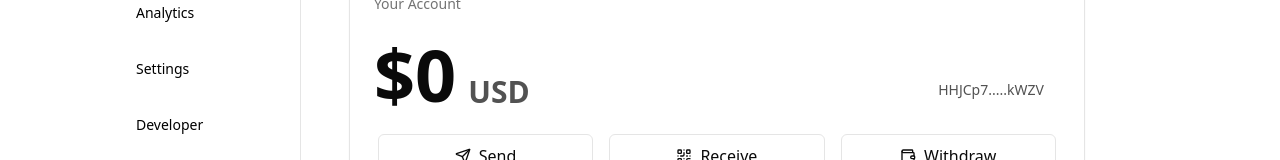
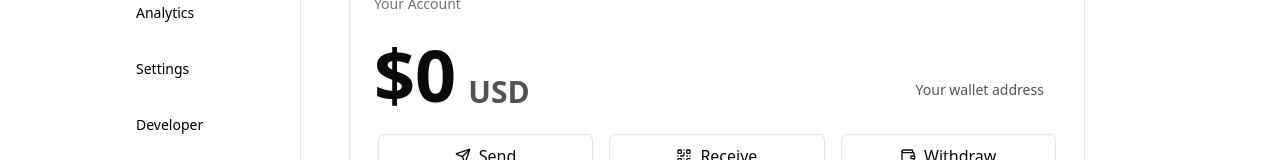
Before and after one commit to zr0byte/zerobyte-wallet, a React (Vite) app: page /app in a window 1280 px wide. Shown: the part 271-431 px from the top of the page. Built offline with nearby package versions, Linux system fonts and the light colour scheme; no server answers; sample sign-in values are in the browser's storage.

Commit message:
Update message placeholder for wallet address

```diff
--- a/src/components/WalletComponent.jsx
+++ b/src/components/WalletComponent.jsx
@@ -9,6 +9,7 @@ import Title from './Title'
 const WalletComponent = () => {
     const { user } = useUser()
     const WALLET_ADDRESS = "HHJCp7c3Rr3SkqLQagrSvVMSUGor4izqJ5UKVfi8kWZV"  // Just for now, make it dynamic later
+    const tempMsg = "Your wallet address"
     const dummyBalance = 0.00
     const userFirstName = user?.firstName
     const btns = [
@@ -56,8 +57,11 @@ const WalletComponent = () => {
                                 <span className='text-3xl font-bold text-neutral-600 dark:text-neutral-400'>USD</span>
                             </div>
                             <div>
+                                {/* <Button variant="ghost" className="text-neutral-600 dark:text-neutral-400">
+                                    {WALLET_ADDRESS.slice(0, 6) + "....." + WALLET_ADDRESS.slice(-4)}
+                                </Button> */}
                                 <Button variant="ghost" className="text-neutral-600 dark:text-neutral-400">
-                                    {WALLET_ADDRESS.slice(0, 6) + "....." + WALLET_ADDRESS.slice(-4)}
+                                    {tempMsg}
                                 </Button>
                             </div>
                         </div>
```
